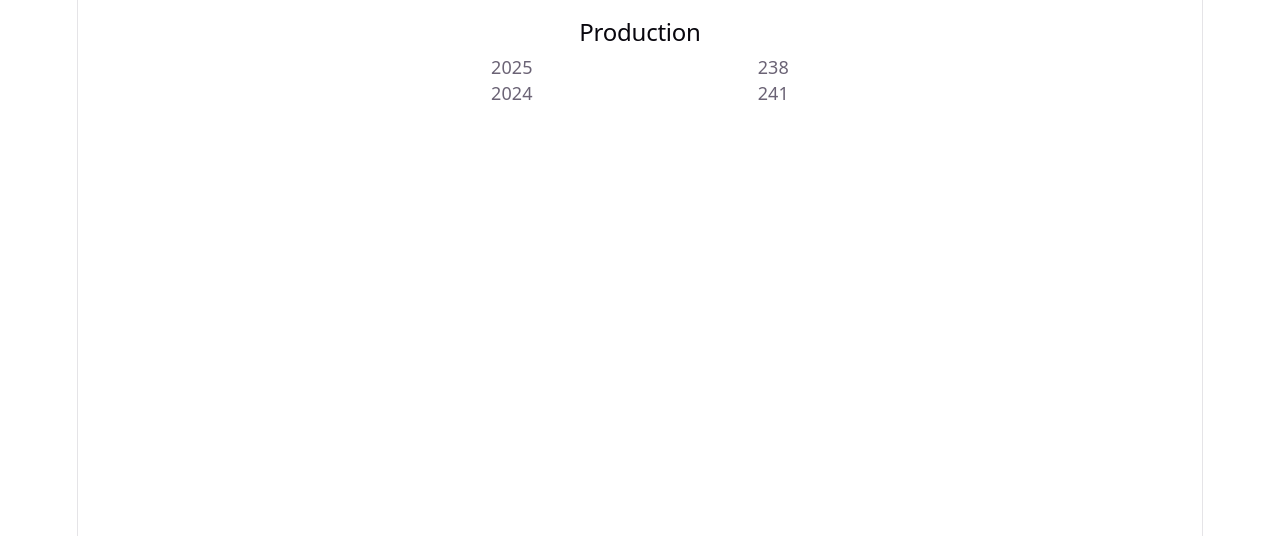
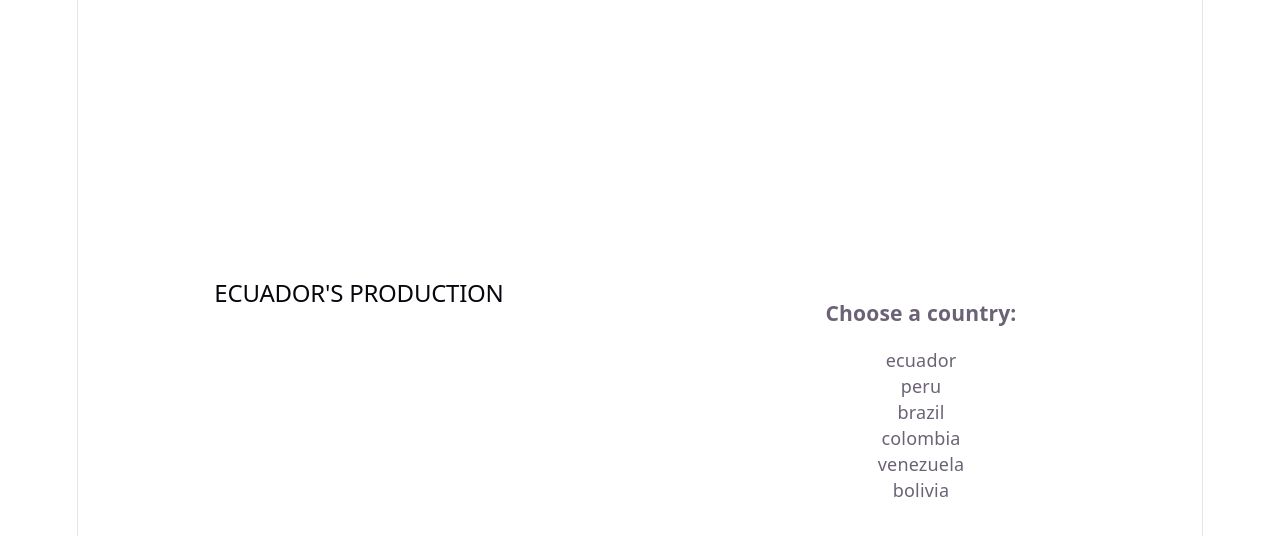
Before and after one commit to andervallejolarre/mini-dashboard, a React (Vite) app in the folder client/: page / in a window 1280 px wide. Shown: the top 536 px of the page. Built offline with nearby package versions, Linux system fonts and the light colour scheme.

Commit message:
changed global state & displayed data

```diff
--- a/client/src/App.css
+++ b/client/src/App.css
@@ -1,6 +1,13 @@
-.posts-list{
+.mainPanel {
+  height: 100vh;
+  display: grid;
+  grid-template-columns: 1fr 1fr;
+  align-content: center;
+
+  ul {
     padding-left: 0;
-  .years-prod{
+
+    li {
       width: 100%;
       display: flex;
       gap: 20%;
@@ -8,3 +15,8 @@
       justify-content: center;
     }
   }
+
+  .chart {
+    text-transform: uppercase;
+  }
+}
--- a/client/src/App.tsx
+++ b/client/src/App.tsx
@@ -1,10 +1,14 @@
 import './App.css'
-import CountryProd from './features/country/CountryProd.tsx'
+import CountryProd from './features/country/CountryProd'
+import CountrySelect from './features/country/CountrySelect'
 
 function App() {
   return (
     <>
+    <div className="mainPanel">
     <CountryProd />
+    <CountrySelect />
+    </div>
     </>
   )
 }
--- a/client/src/features/country/CountryProd.tsx
+++ b/client/src/features/country/CountryProd.tsx
@@ -1,22 +1,20 @@
 import { useAppSelector } from '../../hooks/index'
+import type { Country } from './countrySlice';
 
 const CountryProd = () => {
     // Select the `state.posts` value from the store into the component
-    const prod = useAppSelector(state => state.production)
+    const selected: Country = useAppSelector(state => state.country);
 
-    const renderedProduction = prod.map(post => (
+    /*const renderedProduction = prod.map(post => (
         <li className="years-prod" key={Math.floor(Math.random() * 100)}>
             <p>{post.year}</p>
             <p>{post.value}</p>
         </li>
-    ))
+    ))*/
 
     return (
-        <section >
-            <ul className="posts-list">
-                <h2>Production</h2>
-                {renderedProduction}
-            </ul>
+        <section className="chart">
+            <h2>{selected.country}'s production </h2>
         </section>
     )
 }
--- /dev/null
+++ b/client/src/features/country/CountrySelect.tsx
@@ -0,0 +1,24 @@
+const CountrySelect = () => {
+
+    const allCountries = [
+        'ecuador',
+        'peru',
+        'brazil',
+        'colombia',
+        'venezuela',
+        'bolivia'
+    ];
+
+    return (
+        <section>
+            <ul className="countrySelection">
+                <h3>Choose a country:</h3>
+                {allCountries.map(country =>(
+                    <li key={Math.floor(Math.random() * 100)} /*onClick={()=>}*/>{country}</li>
+                ))}
+            </ul>
+        </section>
+    )
+}
+
+export default CountrySelect
--- a/client/src/features/country/countrySlice.ts
+++ b/client/src/features/country/countrySlice.ts
@@ -1,17 +1,13 @@
 import { createSlice } from '@reduxjs/toolkit'
 
 export interface Country {
-    year: number
-    value: number
+    country: string
 }
 
-const initialState: Country[] = [
-  { year: 2025, value: 238},
-  { year: 2024, value: 241}
-]
+const initialState: Country = { country: 'ecuador'}
 
 const countrySlice = createSlice({
-  name: 'production',
+  name: 'country',
   initialState,
   reducers: {}
 })
--- a/client/src/store.ts
+++ b/client/src/store.ts
@@ -3,7 +3,7 @@ import countryReducer from './features/country/countrySlice'
 
 export const store = configureStore({
   reducer: {
-    production: countryReducer
+    country: countryReducer
   }
 })
 
```
Lines whose indentation alone changed are shown as unchanged.
